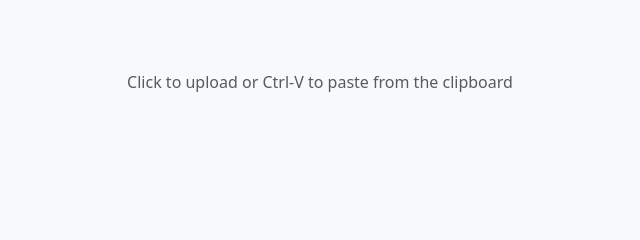
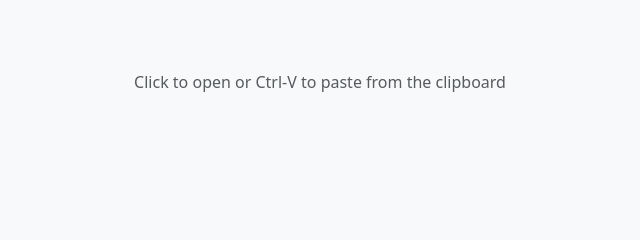
Before and after one commit to equinor/label-ai, a plain HTML site: page index.html in a window 1280 px wide. Shown: the part 364-604 px from the top of the page, 320-960 px from the left. Drawn offline with nearby package versions, Linux system fonts and the light colour scheme.

Commit message:
Fixes #3

```diff
--- a/index.html
+++ b/index.html
@@ -59,7 +59,7 @@
 
     <div id="imageFrame" class="border border-dashed border-3 rounded text-center p-5">
         <p id="placeholderText" class="text-muted">
-          Click to upload or Ctrl-V to paste from the clipboard
+          Click to open or Ctrl-V to paste from the clipboard
         </p>
         <canvas id="canvas" class="d-none"></canvas>
     </div>
```
